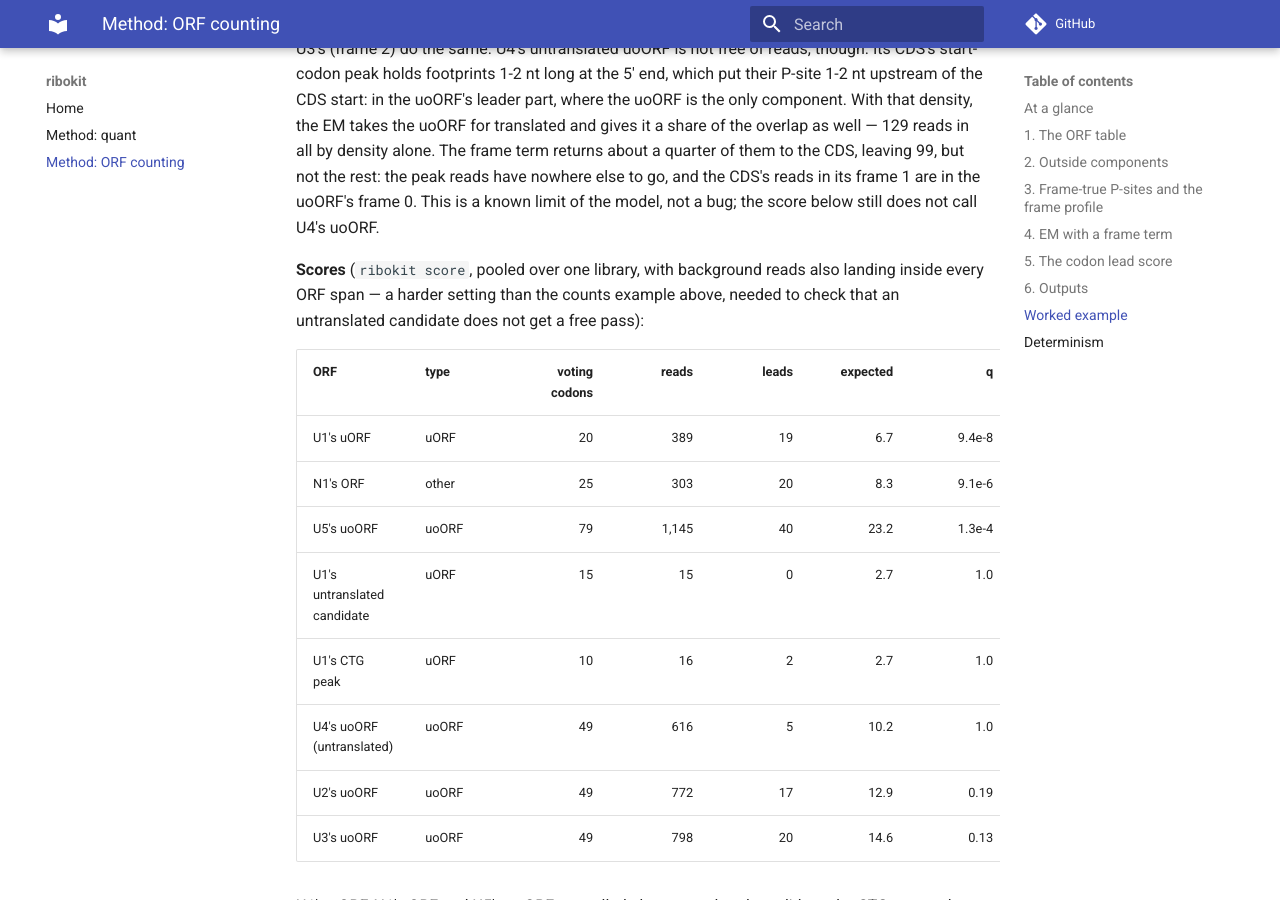
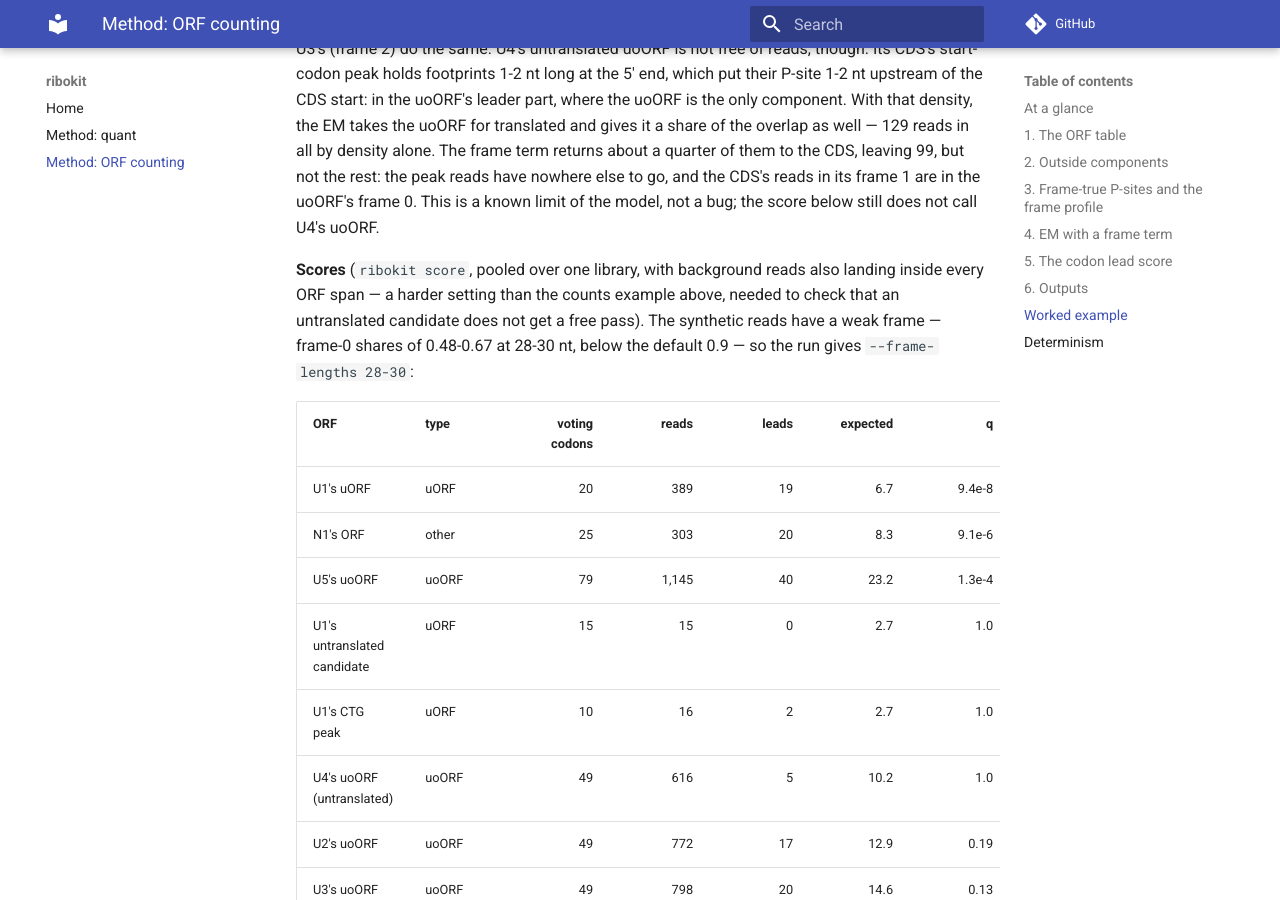
Before and after one commit to katarinagresova/ribokit, an MkDocs documentation site: the page built from docs/orfs.md, in a window 1280 px wide and 900 px high, scrolled down 7386 px. Built offline with MkDocs 1.6.1 and Material for MkDocs 9.7.7, drawn with Linux system fonts in a browser that asks for light colours; comment, search, counter and statistics services are not loaded.

Commit message:
docs: give the score lengths of the worked example

```diff
--- a/docs/orfs.md
+++ b/docs/orfs.md
@@ -244,7 +244,8 @@ bug; the score below still does not call U4's uoORF.
 **Scores** (`ribokit score`, pooled over one library, with background reads
 also landing inside every ORF span — a harder setting than the counts example
 above, needed to check that an untranslated candidate does not get a free
-pass):
+pass). The synthetic reads have a weak frame — frame-0 shares of 0.48-0.67 at
+28-30 nt, below the default 0.9 — so the run gives `--frame-lengths 28-30`:
 
 | ORF | type | voting codons | reads | leads | expected | q | called? |
 |---|---|---:|---:|---:|---:|---:|---|
```
